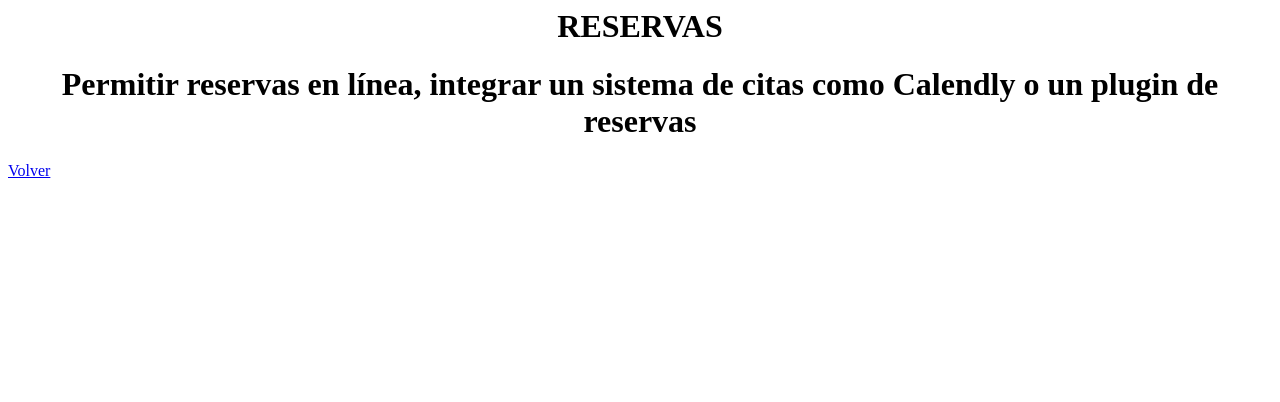
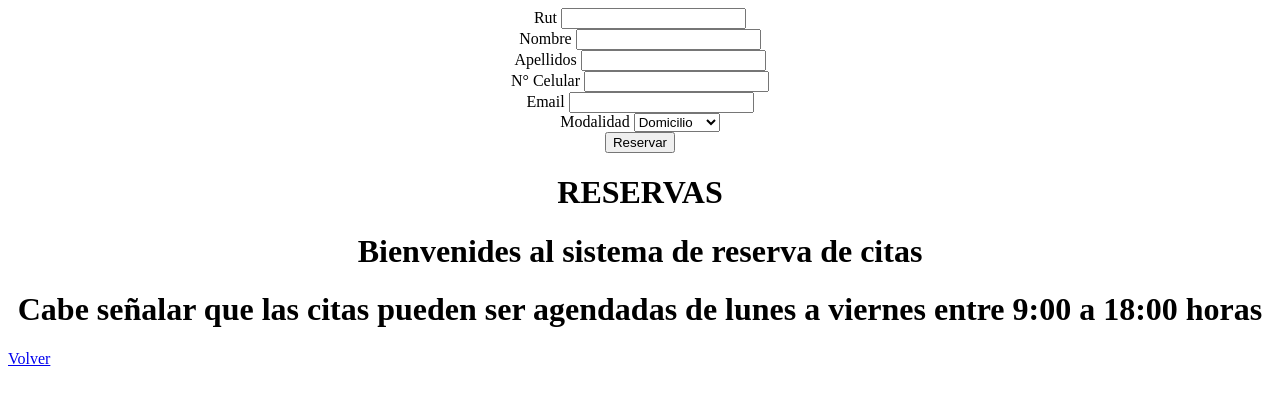
Before and after one commit to fabiantrarupil/chinesemedicine, a plain HTML site: page Reservas.html in a window 1280 px wide. Drawn offline with Linux system fonts and the light colour scheme.

Commit message:
se agrega sistema de reservas

```diff
--- a/Reservas.html
+++ b/Reservas.html
@@ -1,5 +1,36 @@
-<center>
-    <h1>RESERVAS</h1>
-    <h1>Permitir reservas en línea, integrar un sistema de citas como Calendly o un plugin de reservas</h1>
-</center>
-<a href="index.html">Volver</a>
+<!DOCTYPE html>
+<html lang="en">
+<head>
+    <meta charset="UTF-8">
+    <meta name="viewport" content="width=device-width, initial-scale=1.0">
+    <title>Document</title>
+</head>
+<body>
+    <center>
+    <form>
+        <label for="nombre">Rut</label>
+        <input type="text" id="nombre" name="nombre"><br>
+        <label for="nombre">Nombre</label>
+        <input type="text" id="nombre" name="nombre"><br>
+        <label for="nombre">Apellidos</label>
+        <input type="text" id="nombre" name="nombre"><br>
+        <label for="nombre">N° Celular</label>
+        <input type="text" id="nombre" name="nombre"><br>
+        <label for="nombre">Email</label>
+        <input type="text" id="nombre" name="nombre"><br>
+        <label for="modalidad">Modalidad</label>
+        <select name="modalidad" id="modalidad"><br>
+            <option value="domicilio">Domicilio</option>
+            <option value="esperanza">Esperanza</option>
+        </select>
+        <br>
+        <button type="button" onclick="alert('Cita Agendada')">Reservar</button>
+    </form>
+
+        <h1>RESERVAS</h1>
+        <h1>Bienvenides al sistema de reserva de citas</h1>
+        <h1>Cabe señalar que las citas pueden ser agendadas de lunes a viernes entre 9:00 a 18:00 horas</h1>
+    </center>
+    <a href="index.html">Volver</a>
+</body>
+</html>
```
